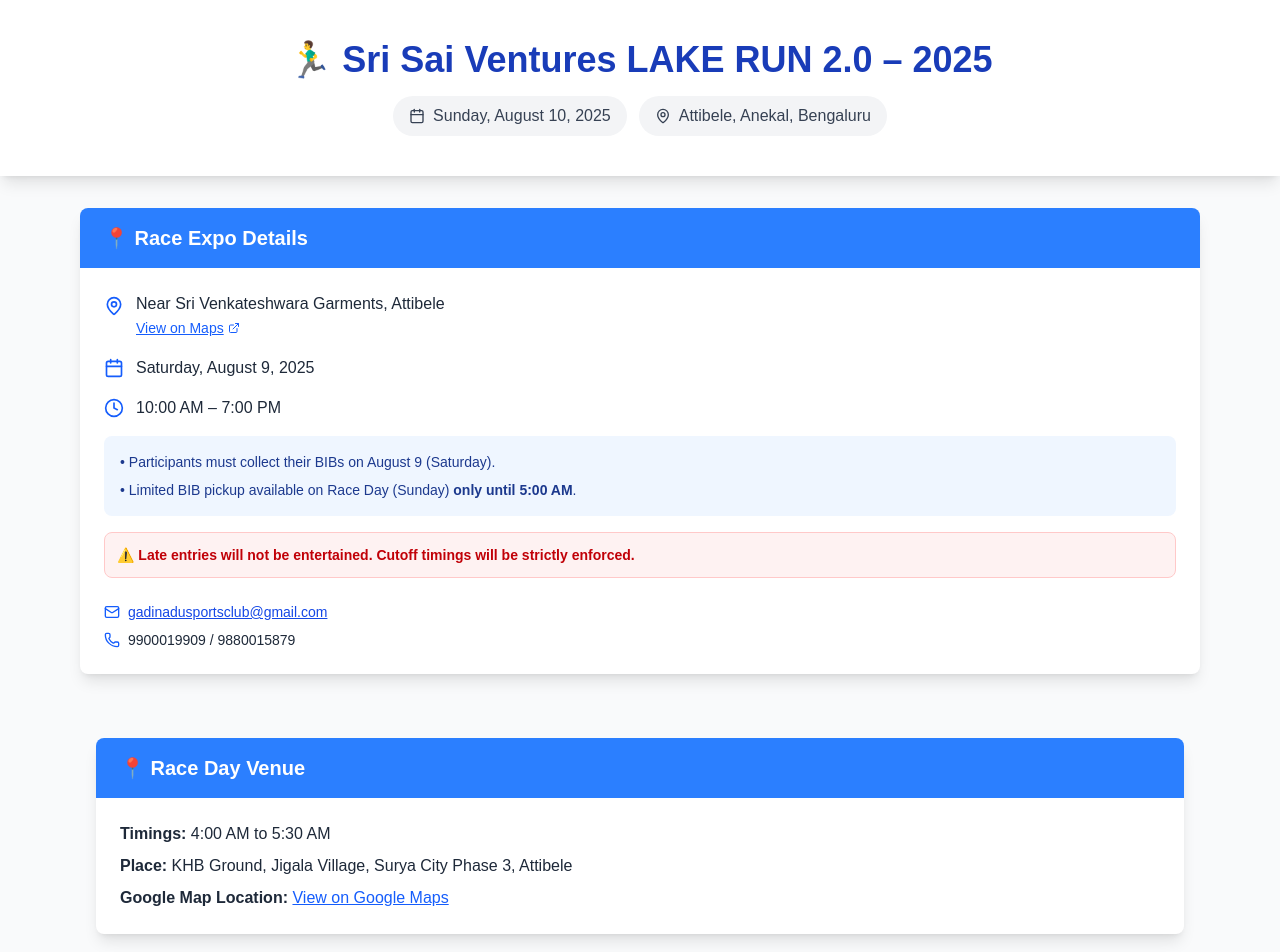
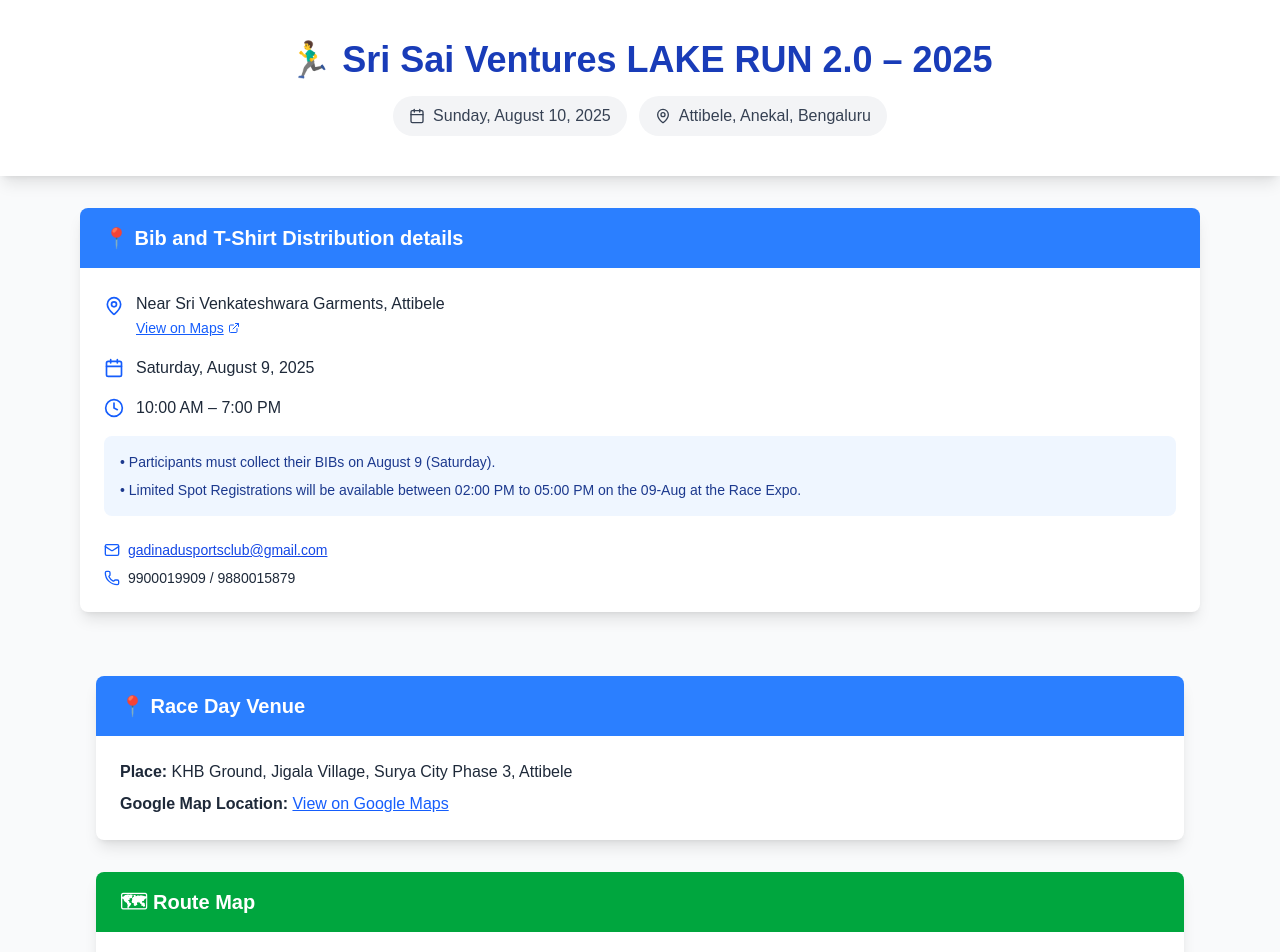
Before and after one commit to SanjeevVE/sri-sai-ventures-lake-run, a Next.js app: page / in a window 1280 px wide. Shown: the top 952 px of the page. Built offline with nearby package versions, Linux system fonts and the light colour scheme.

Commit message:
race expo info updated

```diff
--- a/app/page.tsx
+++ b/app/page.tsx
@@ -42,7 +42,7 @@
         <div className='bg-white rounded-lg shadow-lg overflow-hidden mb-8'>
           <div className='bg-blue-500 text-white px-6 py-4'>
             <h2 className='text-xl font-bold flex items-center gap-2'>
-              📍 Race Expo Details
+              📍 Bib and T-Shirt Distribution details
             </h2>
           </div>
           <div className='p-6 space-y-4 text-gray-800'>
@@ -74,16 +74,9 @@
                 • Participants must collect their BIBs on August 9 (Saturday).
               </p>
               <p>
-                • Limited BIB pickup available on Race Day (Sunday){' '}
-                <span className='font-semibold'>only until 5:00 AM</span>.
-              </p>
+                • Limited Spot Registrations will be available between 02:00 PM to 05:00 PM on the 09-Aug at the Race Expo.</p>
             </div>
-            <div className='bg-red-50 border border-red-200 p-3 rounded-lg'>
-              <p className='text-red-700 font-semibold text-sm'>
-                ⚠️ Late entries will not be entertained. Cutoff timings will be
-                strictly enforced.
-              </p>
-            </div>
+
             <div className='space-y-2 pt-2'>
               <div className='flex items-center gap-2'>
                 <Mail className='w-4 h-4 text-blue-600' />
@@ -111,9 +104,6 @@
               </h2>
             </div>
             <div className='p-6 text-gray-800 space-y-2'>
-              <p>
-                <strong>Timings:</strong> 4:00 AM to 5:30 AM
-              </p>
               <p>
                 <strong>Place:</strong> KHB Ground, Jigala Village, Surya City
                 Phase 3, Attibele
```
